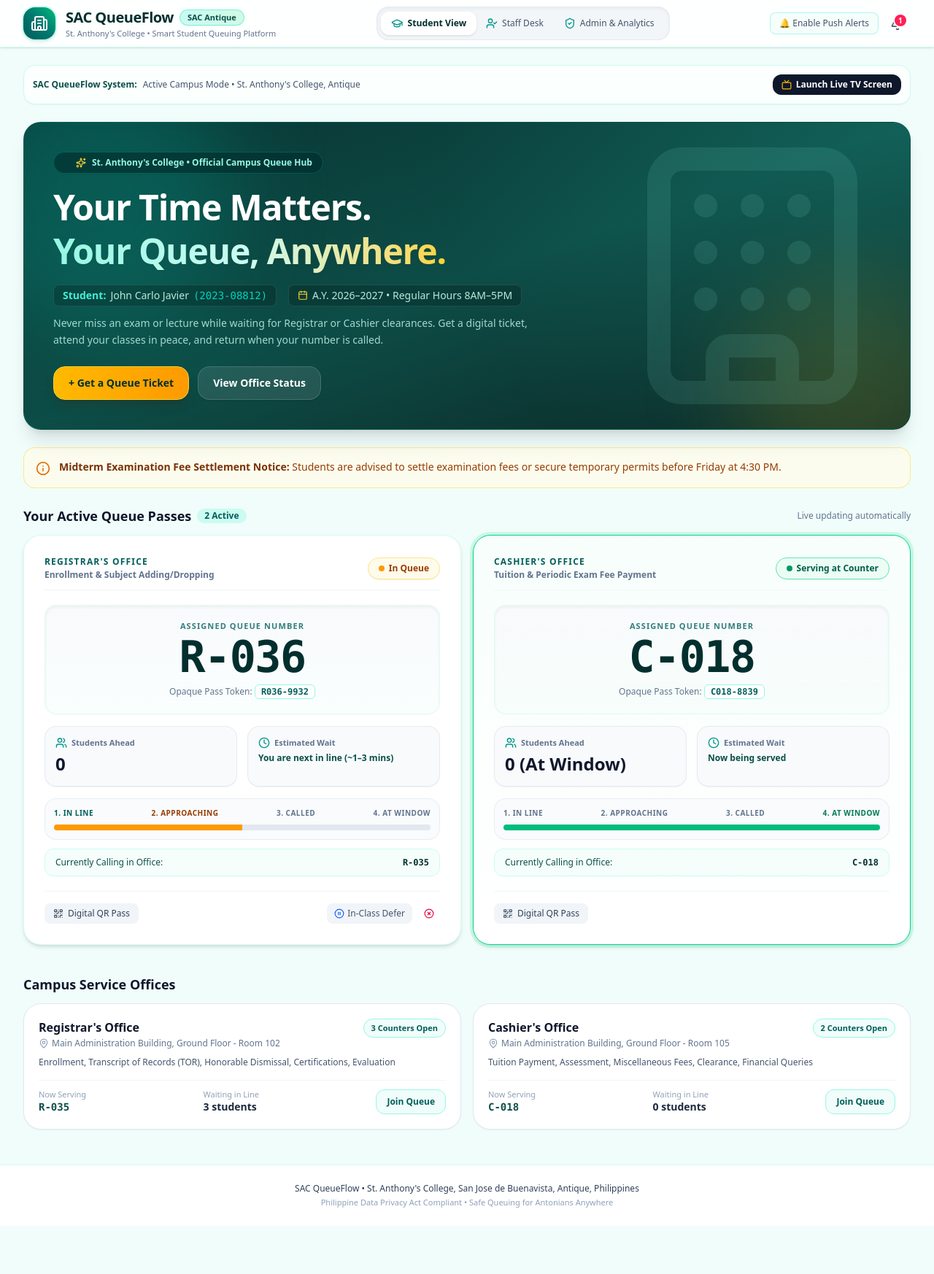
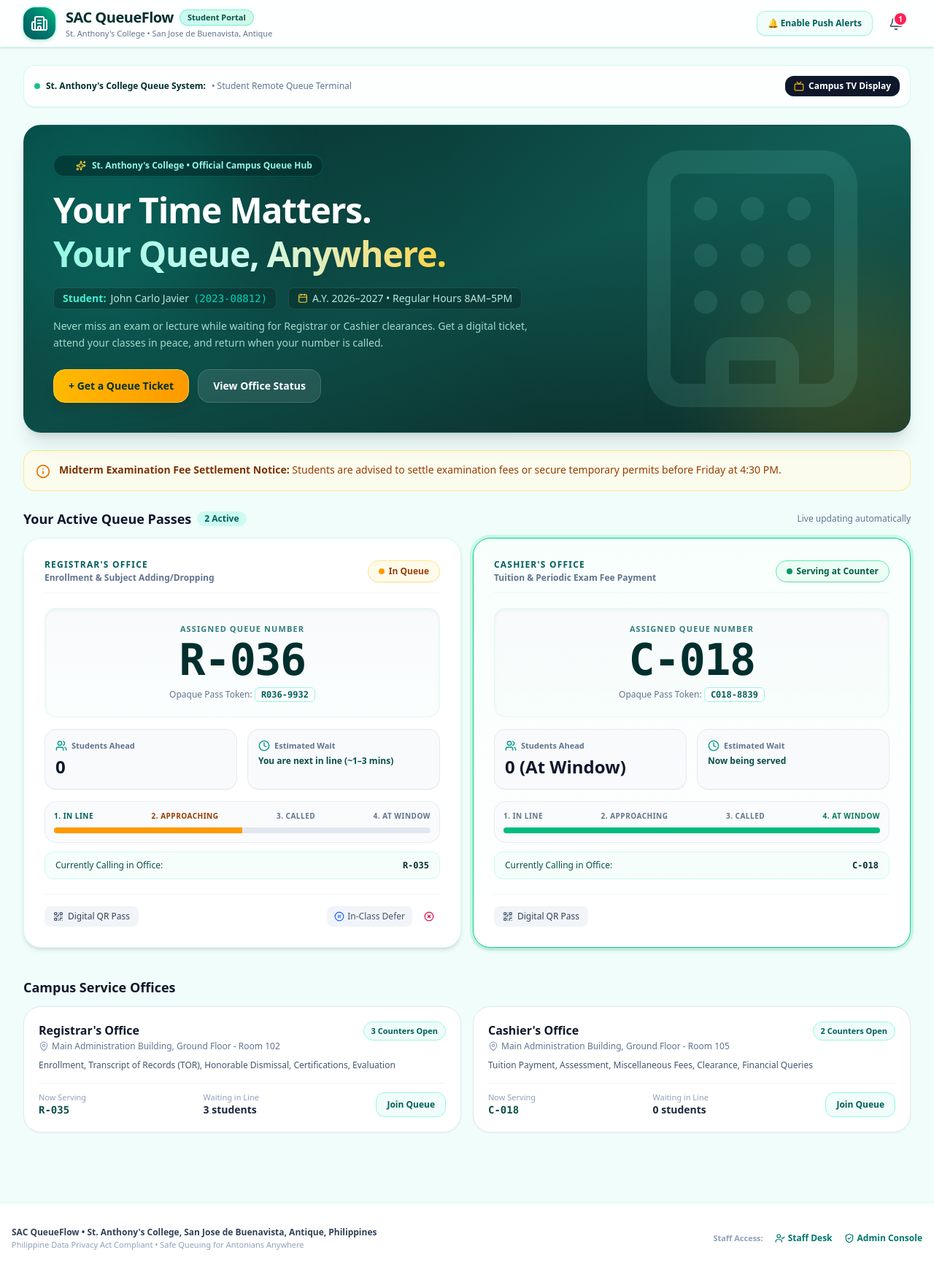
Before and after one commit to kylho1231/sac-queueflow, a Next.js app: page / in a window 1280 px wide. Shown: the whole page at 73% size. Before the commit the page ends 1680 px from the top, so only its background shows below. Built offline with nearby package versions, Linux system fonts and the light colour scheme.

Commit message:
feat(portals): separate Student (/), Staff (/staff), and Admin (/admin) into isolated dedicated portals

```diff
--- /dev/null
+++ b/src/app/admin/page.tsx
@@ -0,0 +1,72 @@
+'use client';
+
+import React from 'react';
+import Link from 'next/link';
+import { QueueProvider } from '@/context/QueueContext';
+import { NavigationHeader } from '@/components/NavigationHeader';
+import { AdminAnalytics } from '@/components/AdminAnalytics';
+import { ToastContainer } from '@/components/ToastContainer';
+import { ArrowLeft, ShieldCheck, UserCheck, Tv } from 'lucide-react';
+
+export default function AdminPortalPage() {
+  return (
+    <QueueProvider>
+      <div className="min-h-screen bg-[#F0FDFA] text-[#134E4A] flex flex-col font-sans selection:bg-teal-200">
+        <NavigationHeader />
+
+        <main className="flex-1 max-w-7xl w-full mx-auto px-4 sm:px-6 lg:px-8 pt-6">
+          {/* Admin Breadcrumb Navigation */}
+          <div className="mb-6 flex flex-wrap items-center justify-between gap-3 bg-white/80 backdrop-blur-md p-3.5 rounded-2xl border border-teal-100/90 shadow-2xs">
+            <div className="flex items-center space-x-2 text-xs font-medium text-slate-700">
+              <Link
+                href="/"
+                className="inline-flex items-center space-x-1 text-slate-500 hover:text-teal-700 transition-colors font-semibold"
+              >
+                <ArrowLeft className="w-3.5 h-3.5" />
+                <span>Return to Student Portal</span>
+              </Link>
+              <span className="text-slate-300">/</span>
+              <span className="text-teal-900 font-bold flex items-center space-x-1.5">
+                <ShieldCheck className="w-4 h-4 text-teal-600" />
+                <span>Executive Administration & Analytics</span>
+              </span>
+            </div>
+
+            <div className="flex items-center space-x-2.5">
+              <Link
+                href="/staff"
+                className="bg-teal-50 hover:bg-teal-100 text-teal-900 text-xs font-semibold px-3 py-1.5 rounded-xl border border-teal-200 transition-colors flex items-center space-x-1.5 cursor-pointer"
+              >
+                <UserCheck className="w-3.5 h-3.5 text-teal-600" />
+                <span>Switch to Staff Desk</span>
+              </Link>
+
+              <Link
+                href="/display"
+                className="bg-slate-900 hover:bg-slate-800 text-white text-xs font-semibold px-3 py-1.5 rounded-xl flex items-center space-x-1.5 shadow-xs transition-colors cursor-pointer"
+              >
+                <Tv className="w-3.5 h-3.5 text-amber-400" aria-hidden="true" />
+                <span>Launch TV Display</span>
+              </Link>
+            </div>
+          </div>
+
+          {/* Dedicated Administration & Analytics Dashboard */}
+          <AdminAnalytics />
+
+          {/* Toast Notification Container */}
+          <ToastContainer />
+        </main>
+
+        <footer className="border-t border-teal-100/80 bg-white/90 py-6 px-4 text-xs text-slate-500 mt-12 text-center">
+          <p className="font-semibold text-slate-700">
+            SAC QueueFlow Administration &bull; Institutional Governance & Audits
+          </p>
+          <p className="text-[11px] text-slate-400 mt-0.5">
+            St. Anthony&apos;s College &bull; San Jose de Buenavista, Antique, Philippines
+          </p>
+        </footer>
+      </div>
+    </QueueProvider>
+  );
+}
--- /dev/null
+++ b/src/app/display/page.tsx
@@ -0,0 +1,29 @@
+'use client';
+
+import React from 'react';
+import Link from 'next/link';
+import { QueueProvider } from '@/context/QueueContext';
+import { TVQueueDisplay } from '@/components/TVQueueDisplay';
+import { ArrowLeft } from 'lucide-react';
+
+export default function TVDisplayPage() {
+  return (
+    <QueueProvider>
+      <div className="relative min-h-screen bg-slate-950">
+        {/* Floating return pill */}
+        <div className="fixed top-4 right-4 z-50 flex items-center space-x-2">
+          <Link
+            href="/"
+            className="bg-slate-900/90 hover:bg-slate-800 text-white text-xs font-bold px-3.5 py-2 rounded-xl border border-slate-700 shadow-lg cursor-pointer transition-all flex items-center space-x-1.5 backdrop-blur-md"
+          >
+            <ArrowLeft className="w-3.5 h-3.5 text-teal-400" />
+            <span>Exit to Student Portal</span>
+          </Link>
+        </div>
+
+        {/* Full-Screen TV View */}
+        <TVQueueDisplay />
+      </div>
+    </QueueProvider>
+  );
+}
--- a/src/app/page.tsx
+++ b/src/app/page.tsx
@@ -1,81 +1,78 @@
 'use client';
 
-import React, { useState } from 'react';
-import { QueueProvider, useQueue } from '@/context/QueueContext';
+import React from 'react';
+import Link from 'next/link';
+import { QueueProvider } from '@/context/QueueContext';
 import { NavigationHeader } from '@/components/NavigationHeader';
 import { StudentDashboard } from '@/components/StudentDashboard';
-import { StaffDashboard } from '@/components/StaffDashboard';
-import { AdminAnalytics } from '@/components/AdminAnalytics';
-import { TVQueueDisplay } from '@/components/TVQueueDisplay';
 import { ToastContainer } from '@/components/ToastContainer';
-import { Tv } from 'lucide-react';
+import { Tv, ShieldCheck, UserCheck } from 'lucide-react';
 
-function MainAppShell() {
-  const { currentRole } = useQueue();
-  const [isTVMode, setIsTVMode] = useState(false);
-
-  if (isTVMode) {
+export default function StudentPortalPage() {
   return (
-      <div className="relative">
-        <button
-          onClick={() => setIsTVMode(false)}
-          className="fixed top-4 right-4 z-50 bg-slate-800/90 hover:bg-slate-700 text-white text-xs font-bold px-3 py-1.5 rounded-xl border border-slate-700 shadow-md cursor-pointer transition-all"
-        >
-          ✕ Exit TV Display Mode
-        </button>
-        <TVQueueDisplay />
-      </div>
-    );
-  }
-
-  return (
+    <QueueProvider>
       <div className="min-h-screen bg-[#F0FDFA] text-[#134E4A] flex flex-col font-sans selection:bg-teal-200">
         <NavigationHeader />
 
         <main className="flex-1 max-w-7xl w-full mx-auto px-4 sm:px-6 lg:px-8 pt-6">
-        {/* Top utility sub-bar */}
-        <div className="mb-6 flex flex-wrap items-center justify-between gap-3 bg-white/70 backdrop-blur-xs p-3 rounded-2xl border border-teal-100 shadow-xs">
+          {/* Student Dedicated Top Info Banner */}
+          <div className="mb-6 flex flex-wrap items-center justify-between gap-3 bg-white/80 backdrop-blur-md p-3.5 rounded-2xl border border-teal-100/90 shadow-2xs">
             <div className="flex items-center space-x-2 text-xs font-medium text-slate-600">
-            <span className="text-teal-900 font-bold">SAC QueueFlow System:</span>
-            <span>Active Campus Mode &bull; St. Anthony&apos;s College, Antique</span>
+              <span className="w-2 h-2 rounded-full bg-emerald-500 animate-pulse" />
+              <span className="text-teal-950 font-bold">St. Anthony&apos;s College Queue System:</span>
+              <span className="text-slate-500 hidden sm:inline">&bull; Student Remote Queue Terminal</span>
             </div>
 
-          <div className="flex items-center space-x-2">
-            <button
-              onClick={() => setIsTVMode(true)}
+            {/* Quick Link to Campus TV Lobby Screen */}
+            <Link
+              href="/display"
               className="bg-slate-900 hover:bg-slate-800 text-white text-xs font-semibold px-3 py-1.5 rounded-xl flex items-center space-x-1.5 shadow-xs transition-colors cursor-pointer"
             >
               <Tv className="w-3.5 h-3.5 text-amber-400" aria-hidden="true" />
-              <span>Launch Live TV Screen</span>
-            </button>
-          </div>
+              <span>Campus TV Display</span>
+            </Link>
           </div>
 
-        {/* Dynamic Role Views */}
-        {currentRole === 'student' && <StudentDashboard />}
-        {currentRole === 'staff' && <StaffDashboard />}
-        {currentRole === 'admin' && <AdminAnalytics />}
+          {/* Student-Only Pure View */}
+          <StudentDashboard />
 
-        {/* Global Toast Alerts */}
+          {/* Toast Notification Container */}
           <ToastContainer />
         </main>
 
-      <footer className="border-t border-teal-100/80 bg-white py-6 text-center text-xs text-slate-500">
-        <p className="font-medium text-slate-700">
+        {/* Discreet institutional footer with portal links */}
+        <footer className="border-t border-teal-100/80 bg-white/90 py-8 px-4 text-xs text-slate-500 mt-12">
+          <div className="max-w-7xl mx-auto flex flex-col sm:flex-row items-center justify-between gap-4">
+            <div className="text-center sm:text-left">
+              <p className="font-bold text-slate-700">
                 SAC QueueFlow &bull; St. Anthony&apos;s College, San Jose de Buenavista, Antique, Philippines
               </p>
-        <p className="text-[11px] text-slate-400 mt-1">
+              <p className="text-[11px] text-slate-400 mt-0.5">
                 Philippine Data Privacy Act Compliant &bull; Safe Queuing for Antonians Anywhere
               </p>
+            </div>
+
+            {/* Separate Portals Footer Navigation for Authorized College Staff */}
+            <div className="flex items-center space-x-4 text-xs font-semibold">
+              <span className="text-slate-400 text-[11px]">Staff Access:</span>
+              <Link
+                href="/staff"
+                className="text-teal-700 hover:text-teal-900 hover:underline flex items-center space-x-1"
+              >
+                <UserCheck className="w-3.5 h-3.5" />
+                <span>Staff Desk</span>
+              </Link>
+              <Link
+                href="/admin"
+                className="text-teal-700 hover:text-teal-900 hover:underline flex items-center space-x-1"
+              >
+                <ShieldCheck className="w-3.5 h-3.5" />
+                <span>Admin Console</span>
+              </Link>
+            </div>
+          </div>
         </footer>
       </div>
-  );
-}
-
-export default function Home() {
-  return (
-    <QueueProvider>
-      <MainAppShell />
     </QueueProvider>
   );
 }
--- /dev/null
+++ b/src/app/staff/page.tsx
@@ -0,0 +1,72 @@
+'use client';
+
+import React from 'react';
+import Link from 'next/link';
+import { QueueProvider } from '@/context/QueueContext';
+import { NavigationHeader } from '@/components/NavigationHeader';
+import { StaffDashboard } from '@/components/StaffDashboard';
+import { ToastContainer } from '@/components/ToastContainer';
+import { ArrowLeft, ShieldCheck, Tv, UserCheck } from 'lucide-react';
+
+export default function StaffPortalPage() {
+  return (
+    <QueueProvider>
+      <div className="min-h-screen bg-[#F0FDFA] text-[#134E4A] flex flex-col font-sans selection:bg-teal-200">
+        <NavigationHeader />
+
+        <main className="flex-1 max-w-7xl w-full mx-auto px-4 sm:px-6 lg:px-8 pt-6">
+          {/* Staff Breadcrumb Navigation */}
+          <div className="mb-6 flex flex-wrap items-center justify-between gap-3 bg-white/80 backdrop-blur-md p-3.5 rounded-2xl border border-teal-100/90 shadow-2xs">
+            <div className="flex items-center space-x-2 text-xs font-medium text-slate-700">
+              <Link
+                href="/"
+                className="inline-flex items-center space-x-1 text-slate-500 hover:text-teal-700 transition-colors font-semibold"
+              >
+                <ArrowLeft className="w-3.5 h-3.5" />
+                <span>Return to Student Portal</span>
+              </Link>
+              <span className="text-slate-300">/</span>
+              <span className="text-teal-900 font-bold flex items-center space-x-1.5">
+                <UserCheck className="w-4 h-4 text-teal-600" />
+                <span>Staff Operations Portal</span>
+              </span>
+            </div>
+
+            <div className="flex items-center space-x-2.5">
+              <Link
+                href="/admin"
+                className="bg-teal-50 hover:bg-teal-100 text-teal-900 text-xs font-semibold px-3 py-1.5 rounded-xl border border-teal-200 transition-colors flex items-center space-x-1.5 cursor-pointer"
+              >
+                <ShieldCheck className="w-3.5 h-3.5 text-teal-600" />
+                <span>Switch to Admin</span>
+              </Link>
+
+              <Link
+                href="/display"
+                className="bg-slate-900 hover:bg-slate-800 text-white text-xs font-semibold px-3 py-1.5 rounded-xl flex items-center space-x-1.5 shadow-xs transition-colors cursor-pointer"
+              >
+                <Tv className="w-3.5 h-3.5 text-amber-400" aria-hidden="true" />
+                <span>Launch TV Display</span>
+              </Link>
+            </div>
+          </div>
+
+          {/* Dedicated Staff Console */}
+          <StaffDashboard />
+
+          {/* Toast Notification Container */}
+          <ToastContainer />
+        </main>
+
+        <footer className="border-t border-teal-100/80 bg-white/90 py-6 px-4 text-xs text-slate-500 mt-12 text-center">
+          <p className="font-semibold text-slate-700">
+            SAC QueueFlow Staff Terminal &bull; Registrar & Cashier Operations
+          </p>
+          <p className="text-[11px] text-slate-400 mt-0.5">
+            Authorized Personnel Access &bull; St. Anthony&apos;s College, Antique
+          </p>
+        </footer>
+      </div>
+    </QueueProvider>
+  );
+}
--- a/src/components/NavigationHeader.tsx
+++ b/src/components/NavigationHeader.tsx
@@ -1,31 +1,26 @@
 'use client';
 
-import React, { useState } from 'react';
+import React from 'react';
+import Link from 'next/link';
+import { usePathname } from 'next/navigation';
 import { useQueue } from '@/context/QueueContext';
-import { UserRole } from '@/types/queue';
 import {
   Building2,
   GraduationCap,
-  UserCheck,
-  ShieldCheck,
   Bell
 } from 'lucide-react';
 
 export function NavigationHeader() {
-  const {
-    currentRole,
-    setCurrentRole,
-    notifications,
-    markNotificationRead,
-    clearNotifications
-  } = useQueue();
+  const { notifications, markNotificationRead, clearNotifications } = useQueue();
+  const [showNotifDropdown, setShowNotifDropdown] = React.useState(false);
+  const unreadCount = notifications.filter(n => !n.read).length;
+  const pathname = usePathname();
 
-  const [showNotifDropdown, setShowNotifDropdown] = useState(false);
-  const unreadCount = notifications.filter(n => !n.read).length;
-
-  const handleRoleChange = (role: UserRole) => {
-    setCurrentRole(role);
-  };
+  // Detect which portal is currently active
+  const isStudentPortal = pathname === '/';
+  const isStaffPortal = pathname?.startsWith('/staff');
+  const isAdminPortal = pathname?.startsWith('/admin');
+  const isDisplayPortal = pathname?.startsWith('/display');
 
   const requestBrowserPermission = async () => {
     if ('Notification' in window) {
@@ -44,76 +39,42 @@
     <header className="sticky top-0 z-50 bg-white/90 backdrop-blur-xl border-b border-teal-100/90 shadow-sm transition-all">
       <div className="max-w-7xl mx-auto px-4 sm:px-6 lg:px-8">
         <div className="flex items-center justify-between h-16">
-          {/* Logo & Branding */}
-          <div className="flex items-center space-x-3.5">
-            <div className="w-11 h-11 rounded-2xl bg-gradient-to-tr from-teal-800 via-teal-700 to-emerald-500 flex items-center justify-center text-white shadow-md shadow-teal-900/10 ring-2 ring-teal-200/50">
+          {/* Logo & Branding linking back to student home */}
+          <Link href="/" className="flex items-center space-x-3.5 group cursor-pointer">
+            <div className="w-11 h-11 rounded-2xl bg-gradient-to-tr from-teal-800 via-teal-700 to-emerald-500 flex items-center justify-center text-white shadow-md shadow-teal-900/10 ring-2 ring-teal-200/50 group-hover:scale-105 transition-transform">
               <Building2 className="w-6 h-6 text-white" aria-hidden="true" />
             </div>
             <div>
               <div className="flex items-center space-x-2">
                 <span className="font-extrabold text-xl text-teal-950 tracking-tight">SAC QueueFlow</span>
                 <span className="bg-gradient-to-r from-teal-100 to-emerald-100 text-teal-900 text-[11px] font-bold px-2.5 py-0.5 rounded-full border border-teal-300/60 shadow-2xs">
-                  SAC Antique
+                  {isStaffPortal ? 'Staff Portal' : isAdminPortal ? 'Admin Portal' : isDisplayPortal ? 'Live Display' : 'Student Portal'}
                 </span>
               </div>
               <p className="text-[11px] text-slate-500 hidden sm:block font-medium">
-                St. Anthony&apos;s College &bull; Smart Student Queuing Platform
+                St. Anthony&apos;s College &bull; San Jose de Buenavista, Antique
               </p>
             </div>
-          </div>
+          </Link>
 
-          {/* Quick Role Switcher (MVP Demonstration Mode) */}
-          <div className="hidden md:flex items-center bg-slate-100/90 p-1.5 rounded-2xl border border-slate-200/90 text-xs font-medium shadow-inner">
-            <button
-              onClick={() => handleRoleChange('student')}
-              className={`flex items-center space-x-1.5 px-3.5 py-2 rounded-xl transition-all cursor-pointer ${
-                currentRole === 'student'
-                  ? 'bg-white text-teal-950 shadow-sm font-bold scale-[1.02]'
-                  : 'text-slate-600 hover:text-slate-900 hover:bg-slate-200/60'
-              }`}
-            >
-              <GraduationCap className="w-4 h-4 text-teal-600" aria-hidden="true" />
-              <span>Student View</span>
-            </button>
-            <button
-              onClick={() => handleRoleChange('staff')}
-              className={`flex items-center space-x-1.5 px-3.5 py-2 rounded-xl transition-all cursor-pointer ${
-                currentRole === 'staff'
-                  ? 'bg-white text-teal-950 shadow-sm font-bold scale-[1.02]'
-                  : 'text-slate-600 hover:text-slate-900 hover:bg-slate-200/60'
-              }`}
-            >
-              <UserCheck className="w-4 h-4 text-teal-600" aria-hidden="true" />
-              <span>Staff Desk</span>
-            </button>
-            <button
-              onClick={() => handleRoleChange('admin')}
-              className={`flex items-center space-x-1.5 px-3.5 py-2 rounded-xl transition-all cursor-pointer ${
-                currentRole === 'admin'
-                  ? 'bg-white text-teal-950 shadow-sm font-bold scale-[1.02]'
-                  : 'text-slate-600 hover:text-slate-900 hover:bg-slate-200/60'
-              }`}
-            >
-              <ShieldCheck className="w-4 h-4 text-teal-600" aria-hidden="true" />
-              <span>Admin & Analytics</span>
-            </button>
-          </div>
-
-          {/* Action icons & Live TV display link */}
-          <div className="flex items-center space-x-2">
+          {/* Action icons & portal navigation */}
+          <div className="flex items-center space-x-3">
+            {/* Student View Specific Header Extras */}
+            {isStudentPortal && (
               <button
                 onClick={requestBrowserPermission}
-              className="text-xs font-medium text-slate-600 hover:text-teal-700 bg-teal-50/60 hover:bg-teal-100/60 px-3 py-1.5 rounded-lg border border-teal-200/80 transition-colors hidden sm:flex items-center space-x-1 cursor-pointer"
+                className="text-xs font-semibold text-teal-800 hover:text-teal-950 bg-teal-50 hover:bg-teal-100 px-3.5 py-2 rounded-xl border border-teal-200/90 transition-all hidden sm:flex items-center space-x-1.5 cursor-pointer shadow-2xs"
                 title="Enable Browser Alerts for when your queue is called"
               >
                 <span>🔔 Enable Push Alerts</span>
               </button>
+            )}
 
-            {/* Notifications Bell */}
+            {/* Notifications Bell (for student alerts) */}
             <div className="relative">
               <button
                 onClick={() => setShowNotifDropdown(!showNotifDropdown)}
-                className="relative p-2 text-slate-600 hover:text-teal-700 rounded-lg hover:bg-slate-100 transition-colors cursor-pointer"
+                className="relative p-2.5 text-slate-600 hover:text-teal-700 rounded-xl hover:bg-slate-100 transition-colors cursor-pointer"
                 aria-label="Queue notifications"
               >
                 <Bell className="w-5 h-5" aria-hidden="true" />
@@ -126,7 +87,7 @@
 
               {/* Notification Dropdown */}
               {showNotifDropdown && (
-                <div className="absolute right-0 mt-2 w-80 sm:w-96 bg-white rounded-2xl shadow-xl border border-slate-200 py-3 z-50">
+                <div className="absolute right-0 mt-2 w-80 sm:w-96 bg-white rounded-2xl shadow-xl border border-slate-200 py-3 z-50 animate-in fade-in-50 zoom-in-95 duration-150">
                   <div className="flex items-center justify-between px-4 pb-2 border-b border-slate-100">
                     <h4 className="font-semibold text-sm text-slate-900">Notifications & Alerts</h4>
                     {notifications.length > 0 && (
@@ -174,6 +135,17 @@
                 </div>
               )}
             </div>
+
+            {/* If on staff or admin portal, provide clear link back to Student Portal */}
+            {!isStudentPortal && (
+              <Link
+                href="/"
+                className="bg-slate-100 hover:bg-slate-200 text-slate-800 text-xs font-bold px-3.5 py-2 rounded-xl border border-slate-300 transition-colors flex items-center space-x-1.5 cursor-pointer"
+              >
+                <GraduationCap className="w-4 h-4 text-teal-600" />
+                <span>Student Portal</span>
+              </Link>
+            )}
           </div>
         </div>
       </div>
--- a/src/components/StaffDashboard.tsx
+++ b/src/components/StaffDashboard.tsx
@@ -43,9 +43,10 @@
   const [showWalkInModal, setShowWalkInModal] = useState(false);
   const [verificationCodeInput, setVerificationCodeInput] = useState<string>('');
 
-  const [currentTimeMs, setCurrentTimeMs] = useState<number>(() => Date.now());
+  const [currentTimeMs, setCurrentTimeMs] = useState<number>(0);
 
   useEffect(() => {
+    setCurrentTimeMs(Date.now());
     const interval = setInterval(() => setCurrentTimeMs(Date.now()), 30000);
     return () => clearInterval(interval);
   }, []);
```
Lines whose indentation alone changed are shown as unchanged.
